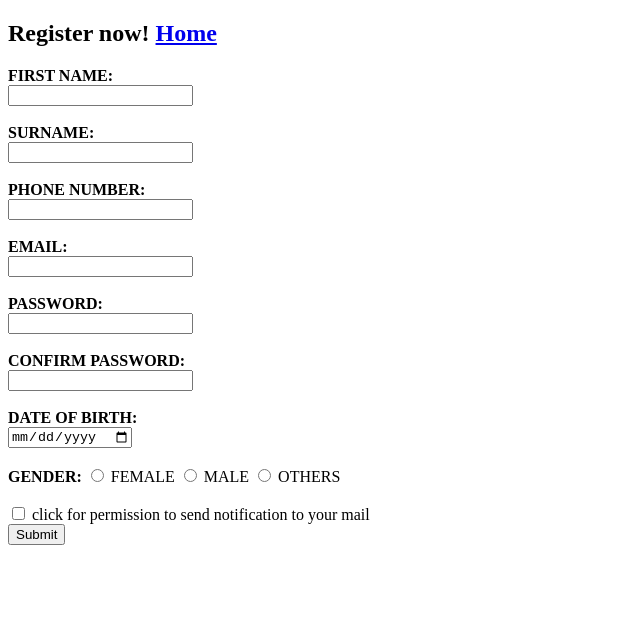
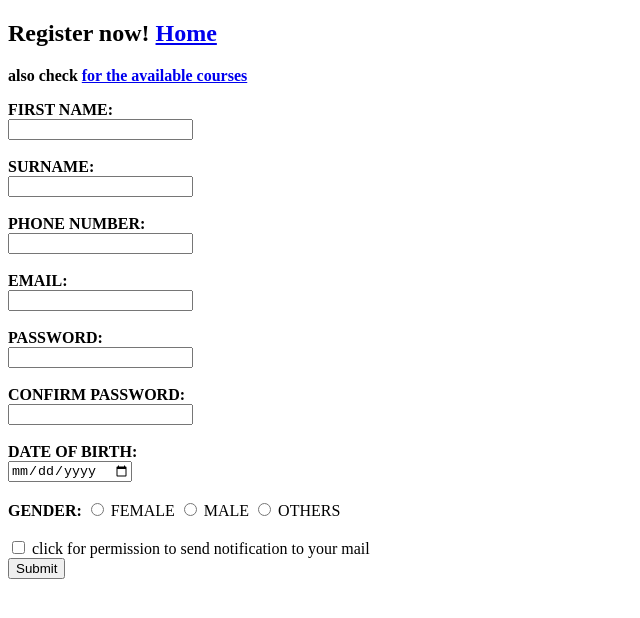
Before and after one commit to Mimi669/mimi, a plain HTML site: page sign_up.html in a window 1280 px wide. Shown: the whole page, without its empty margins (0-640 px from the left). Drawn offline with Linux system fonts and the light colour scheme.

Commit message:
Add files via upload

```diff
--- a/sign_up.html
+++ b/sign_up.html
@@ -7,6 +7,7 @@
     </head>
    <body>
        <h2>Register now! <a href="index.html" >Home</a></h2>
+       <p><strong>also check <a href="course_available.html"> for the available courses</a></strong></p>
        <form action="mailto: ajayinikemiracle@gmail.com" method="post">
            <label><strong>FIRST NAME:</strong></label><br/>
            <input type="text" name="first name"><br/><br/>
```
